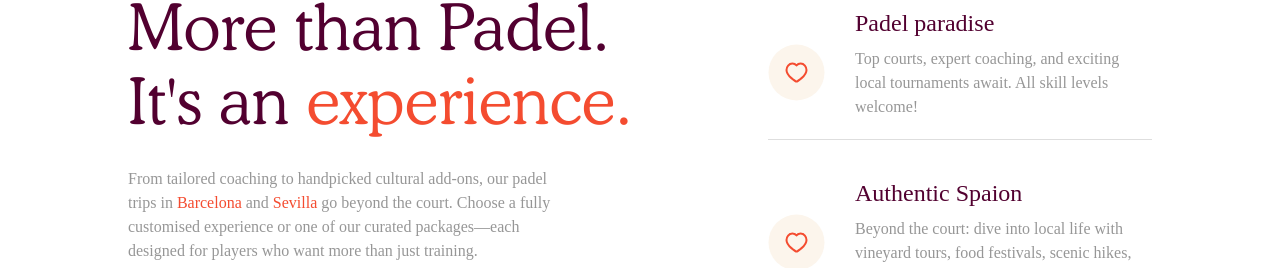
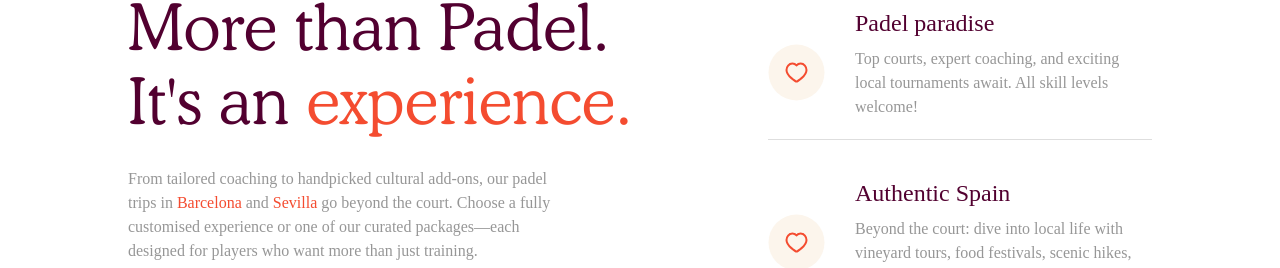
Before and after one commit to NicolasCornaglia/vibra-travel, a Vue app: page / in a window 1280 px wide. Shown: the part 1292-1560 px from the top of the page. Built offline with nearby package versions, Linux system fonts and the light colour scheme; a web font is replaced by a local one.

Commit message:
fix: typos

```diff
--- a/src/components/Footer.vue
+++ b/src/components/Footer.vue
@@ -18,12 +18,12 @@
             <a href="https://www.instagram.com/vibr.atravel/" target="_blank" class="nav-link">
               <p class="button-text">Instagram</p>
             </a>
-            <a href="https://www.instagram.com/vibr.atravel/" target="_blank" class="nav-link">
+<!--             <a href="https://www.instagram.com/vibr.atravel/" target="_blank" class="nav-link">
               <p class="button-text">Tiktok</p>
             </a>
             <a href="https://www.instagram.com/vibr.atravel/" target="_blank" class="nav-link">
               <p class="button-text">Youtube</p>
-            </a>
+            </a> -->
           </div>
         </div>
       </div>
--- a/src/components/MoreThanPadel.vue
+++ b/src/components/MoreThanPadel.vue
@@ -33,7 +33,7 @@
                     </div>
                     <div class="mtp-info">
                         <div class="mtp-card-title">
-                            <p>Authentic Spaion</p>
+                            <p>Authentic Spain</p>
                         </div>
                         <div class="mtp-card-text">
                             <p>Beyond the court: dive into local life with vineyard tours, food festivals, scenic hikes,  and endless tapas nights.</p>
```
